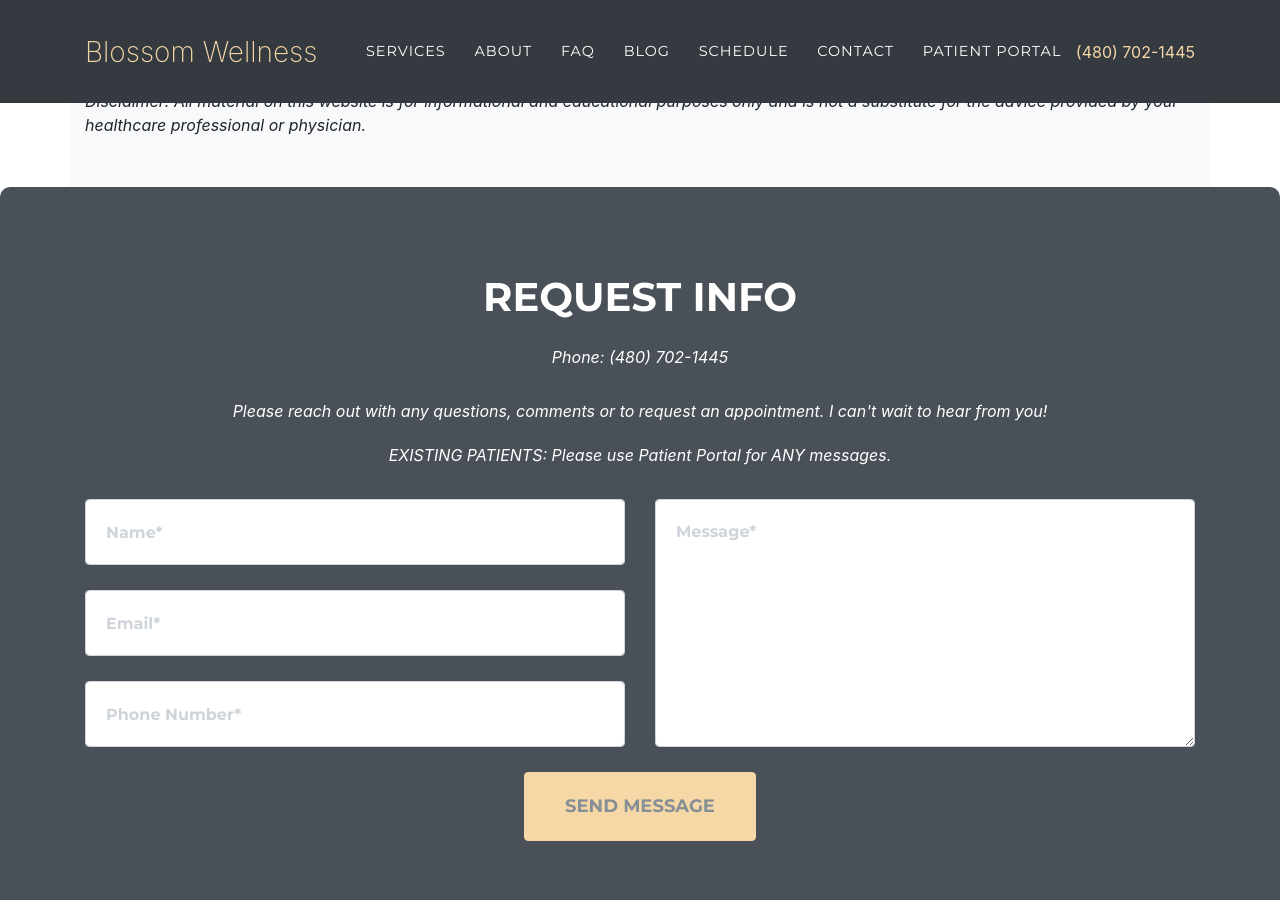
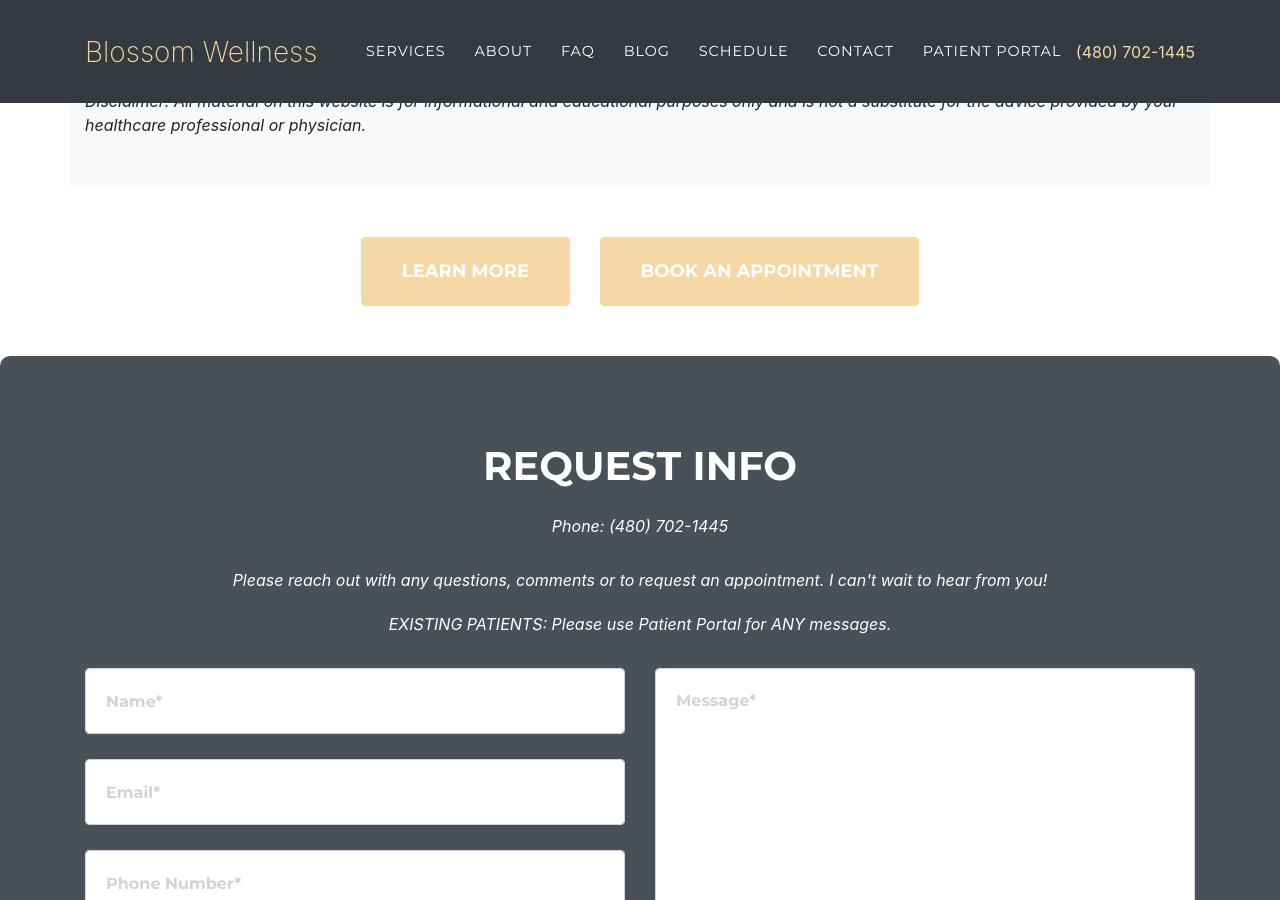
Before and after one commit to kburke8/drtaraburke, a Jekyll site: the page built from _posts/2019-09-10-toxin-free-choices-for-babies.md, in a window 1280 px wide and 900 px high, scrolled down 1002 px. Built offline with Jekyll 4.4.1, drawn with Linux system fonts in a browser that asks for light colours; nearby versions of some CDN libraries; some web fonts are replaced; library files that are not in the unit come from our copies; a script that is not in the unit is left out.

Commit message:
add CTA for posts

```diff
--- a/_layouts/post.html
+++ b/_layouts/post.html
@@ -14,6 +14,12 @@
 
 <div class="container blog-post bg-light" id="pagecontainer">
 {{ content }}
+
 {% include disclaimer.html %}
 </div>
+
+<div class="text-center" style="padding-bottom: 50px; padding-top: 50px;">
+	<a class="btn btn-primary btn-xl text-uppercase js-scroll-trigger" style="margin-right: 25px;" href="{{ site.baseurl }}/">Learn More</a>
+	<a class="btn btn-primary btn-xl text-uppercase js-scroll-trigger" href="{{ site.baseurl }}/book">Book An Appointment</a>
+</div>
 {% include contact.html %}
```
